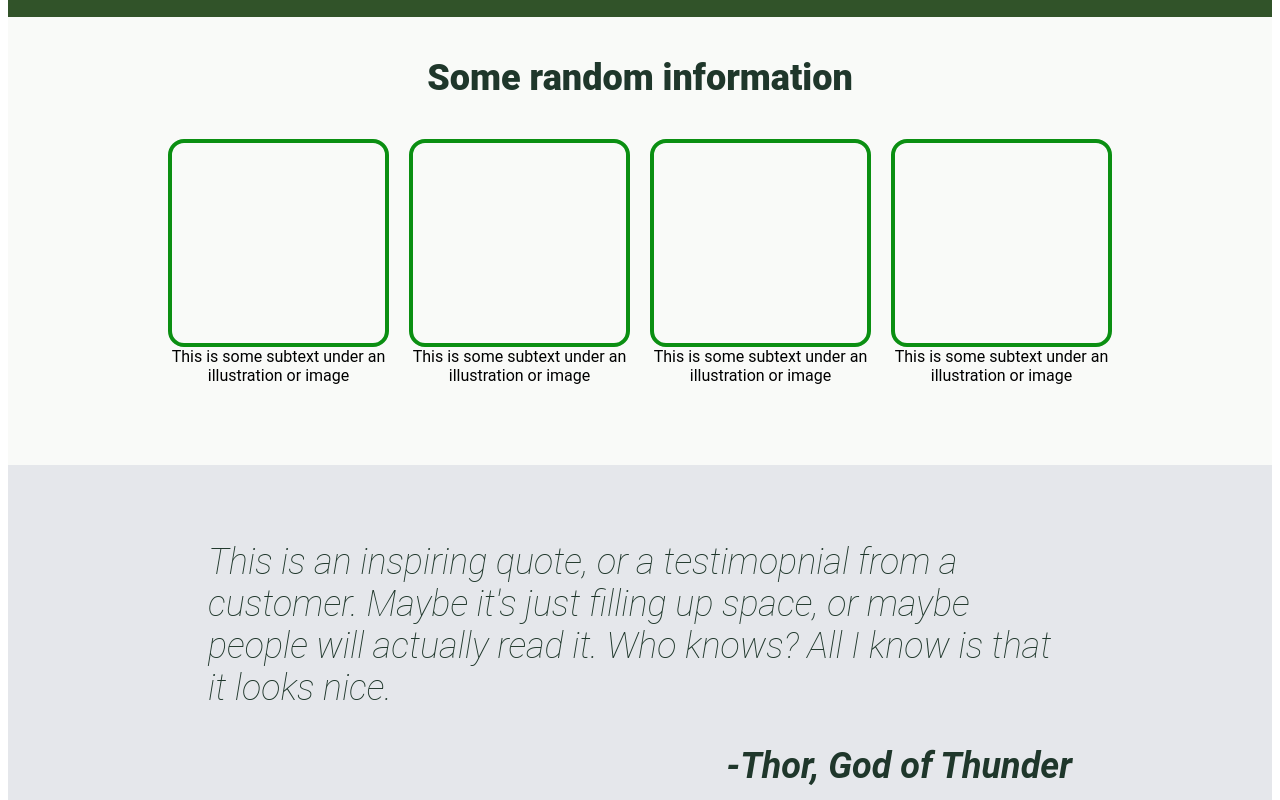
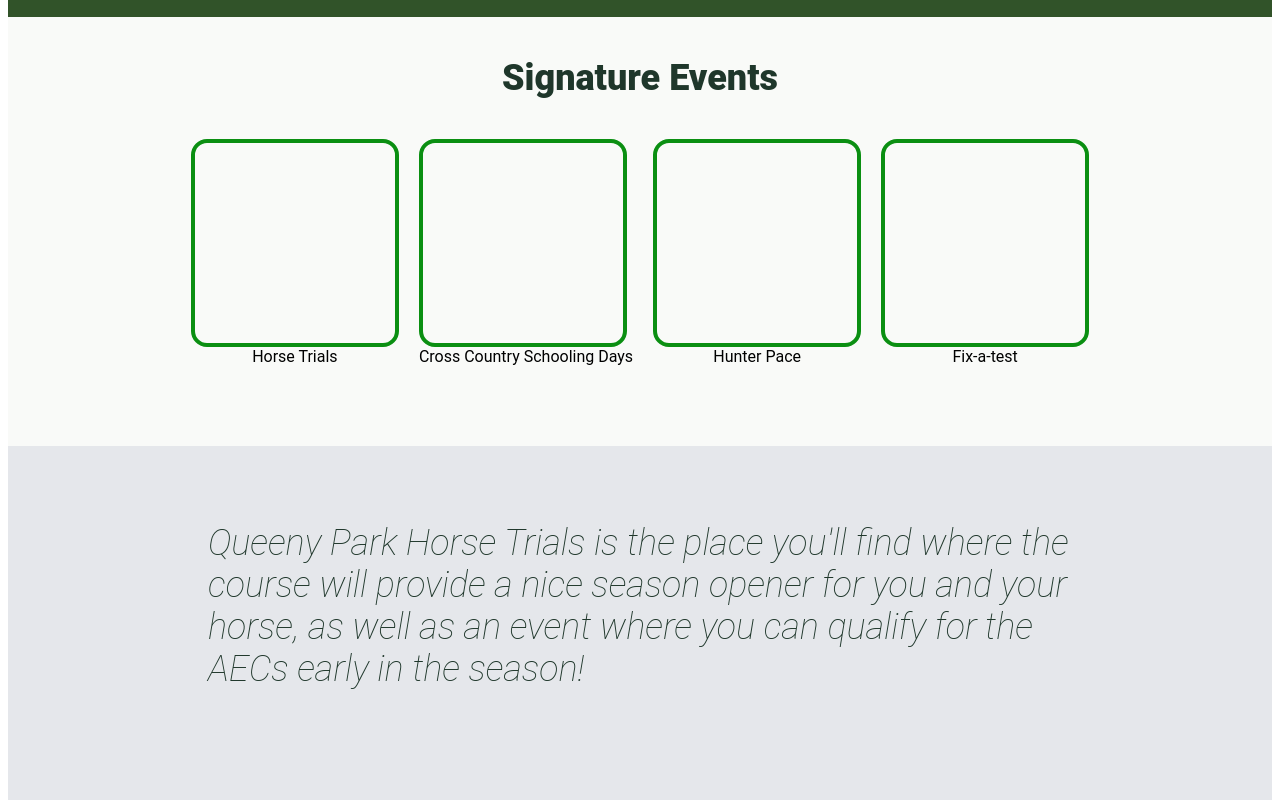
Before and after one commit to hhinkel/QPEE_Website, a plain HTML site: page index.html in a window 1280 px wide. Shown: the part 1280-2080 px from the top of the page. Drawn offline with Linux system fonts and the light colour scheme.

Commit message:
Adding signature events and Testimonial

```diff
--- a/index.html
+++ b/index.html
@@ -70,31 +70,30 @@
         </div>
     </div>
     <div class="info">
-        <div class="info_title">Some random information</div>
+        <div class="info_title">Signature Events</div>
         <div class="info_images">
             <div class="image1">
                 <div class="image"></div>
-                <div class="text">This is some subtext under an illustration or image</div>
+                <div class="text">Horse Trials</div>
             </div>
             <div class="image2">
                 <div class="image"></div>
-                <div class="text">This is some subtext under an illustration or image</div>
+                <div class="text">Cross Country Schooling Days</div>
             </div>
             <div class="image3">
                 <div class="image"></div>
-                <div class="text">This is some subtext under an illustration or image</div>
+                <div class="text">Hunter Pace</div>
             </div>
             <div class="image4">
                 <div class="image"></div>
-                <div class="text">This is some subtext under an illustration or image</div>
+                <div class="text">Fix-a-test</div>
             </div>
         </div>
     </div>
     <div class="quote">
-        <p>This is an inspiring quote, or a testimopnial from a customer. Maybe
-            it's just filling up space, or maybe people will actually read it.
-            Who knows? All I know is that it looks nice.</p>
-        <p class="author"><strong>-Thor, God of Thunder</strong></p>
+        <p>Queeny Park Horse Trials is the place you'll find where the course
+            will provide a nice season opener for you and your horse, as well
+            as an event where you can qualify for the AECs early in the season!</p>
     </div>
     <div class="action">
         <div class="box">
--- a/styles/style.css
+++ b/styles/style.css
@@ -165,7 +165,8 @@ a:visited {
     border: 4px solid #0b8f12;
     border-radius: 16px;
     height: 200px;
-    flex: 1 1 auto;
+    width: 200px;
+    flex: 1 0 auto;
 }
 
 .text {
@@ -186,11 +187,6 @@ a:visited {
     font-size: 36px;
     font-style: italic;
     font-weight: lighter;
-}
-
-.author {
-    color: #1f372b;
-    text-align: right;
 }
 
 .action {
```
